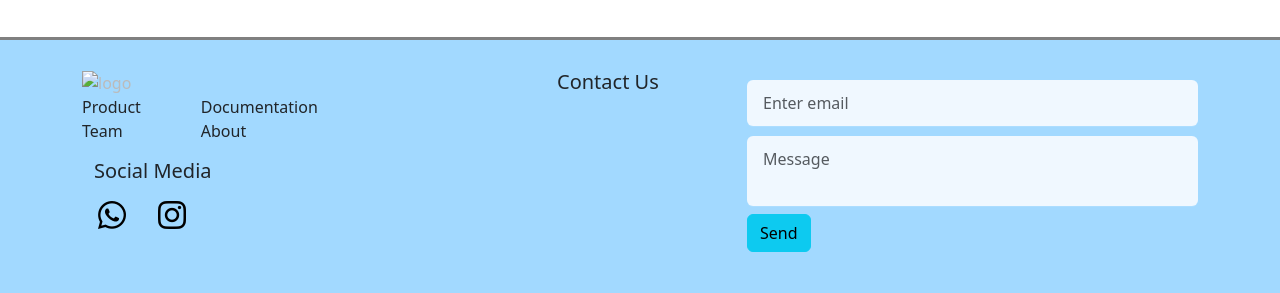
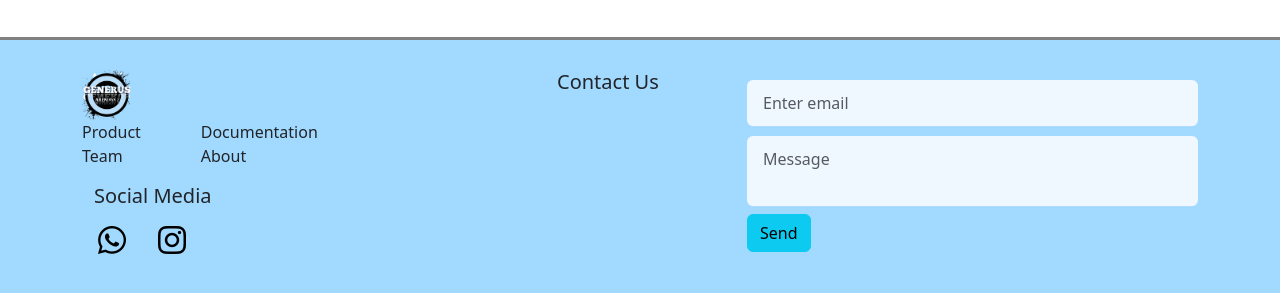
Before and after one commit to Bagushardin/Bagushardin.github.io, a plain HTML site: page index.html in a window 1280 px wide. Shown: the part 1111-1404 px from the top of the page. Drawn offline with nearby package versions, Linux system fonts and the light colour scheme.

Commit message:
update image

```diff
--- a/index.html
+++ b/index.html
@@ -125,7 +125,7 @@
       <div class="container">
           <div class="row">
               <div class="col-md-5">
-                  <img src="icon-logo.png" alt="logo" width="50" data-aos="fade-down" data-aos-duration="1000">
+                  <img src="img/icon-logo.png" alt="logo" width="50" data-aos="fade-down" data-aos-duration="1000">
                   <div class="row">
                       <div class="col-3" data-aos="fade-right" data-aos-duration="1000">
                           <ul class="list-unstyled">
```
